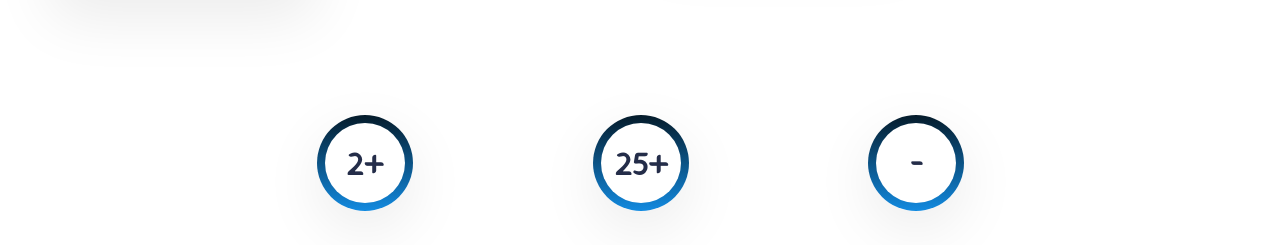
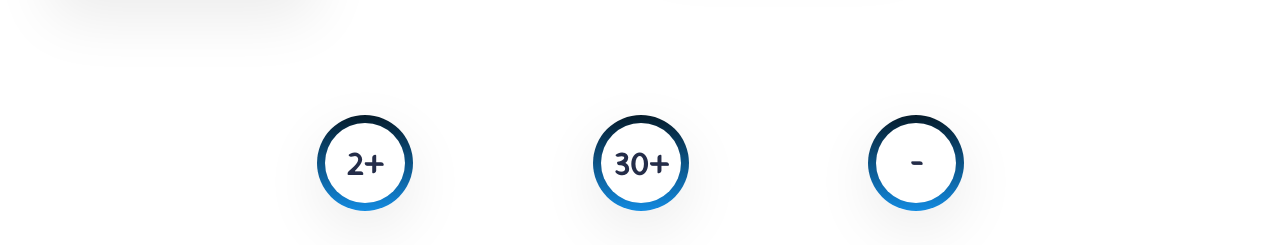
Before and after one commit to samolubukun/samuelolubukun, a React (Create React App) app: page / in a window 1280 px wide. Shown: the part 1960-2205 px from the top of the page. Built offline with nearby package versions, Linux system fonts and the light colour scheme.

Commit message:
Update Experience.jsx

```diff
--- a/src/Components/Experience/Experience.jsx
+++ b/src/Components/Experience/Experience.jsx
@@ -14,7 +14,7 @@ const Experience = () => {
         <span>Experience</span>
       </div>
       <div className="achievement">
-        <div className="circle" style={{color: darkMode?'var(--black)':''}}>25+</div>
+        <div className="circle" style={{color: darkMode?'var(--black)':''}}>30+</div>
         <span  style={{color: darkMode?'white':''}}>Completed </span>
         <span>Projects (Portfolio Projects)</span>
       </div>
```
